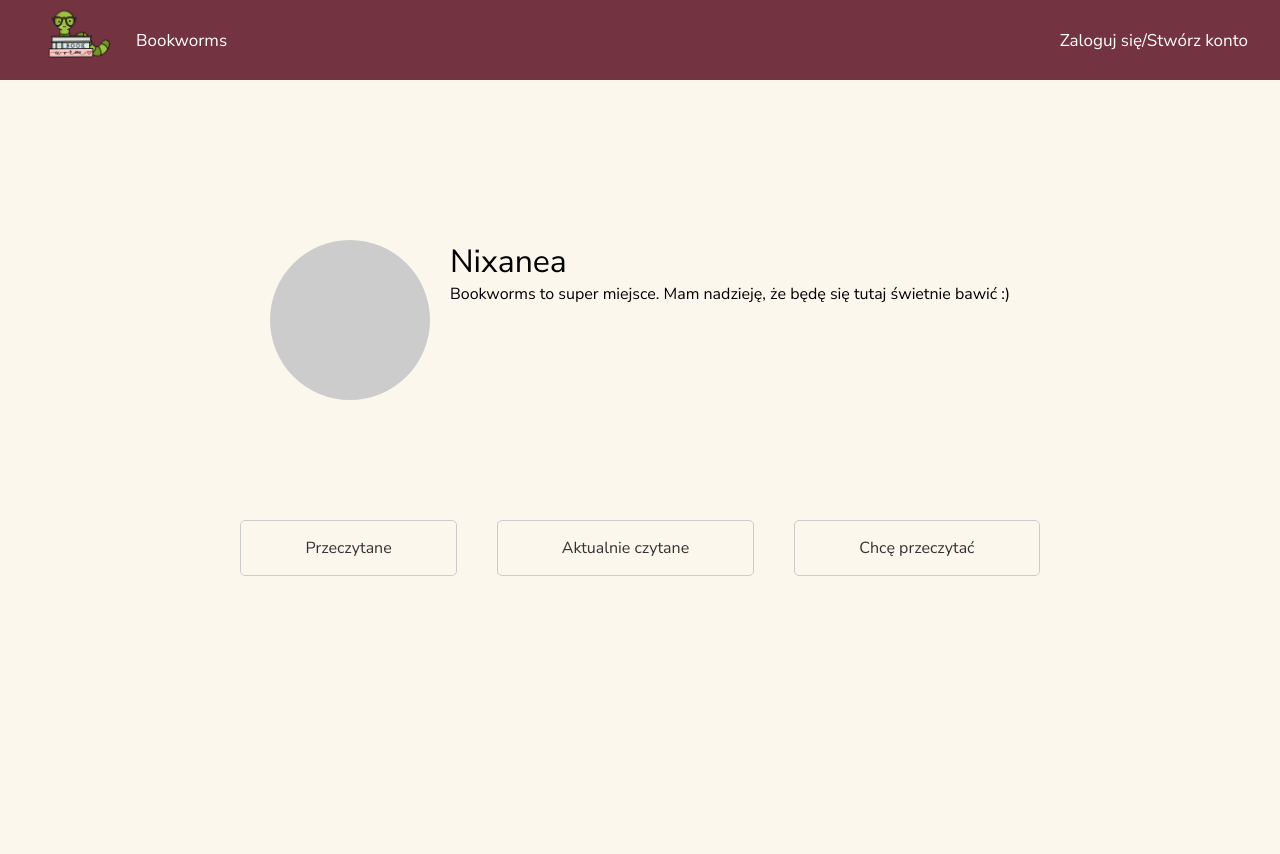
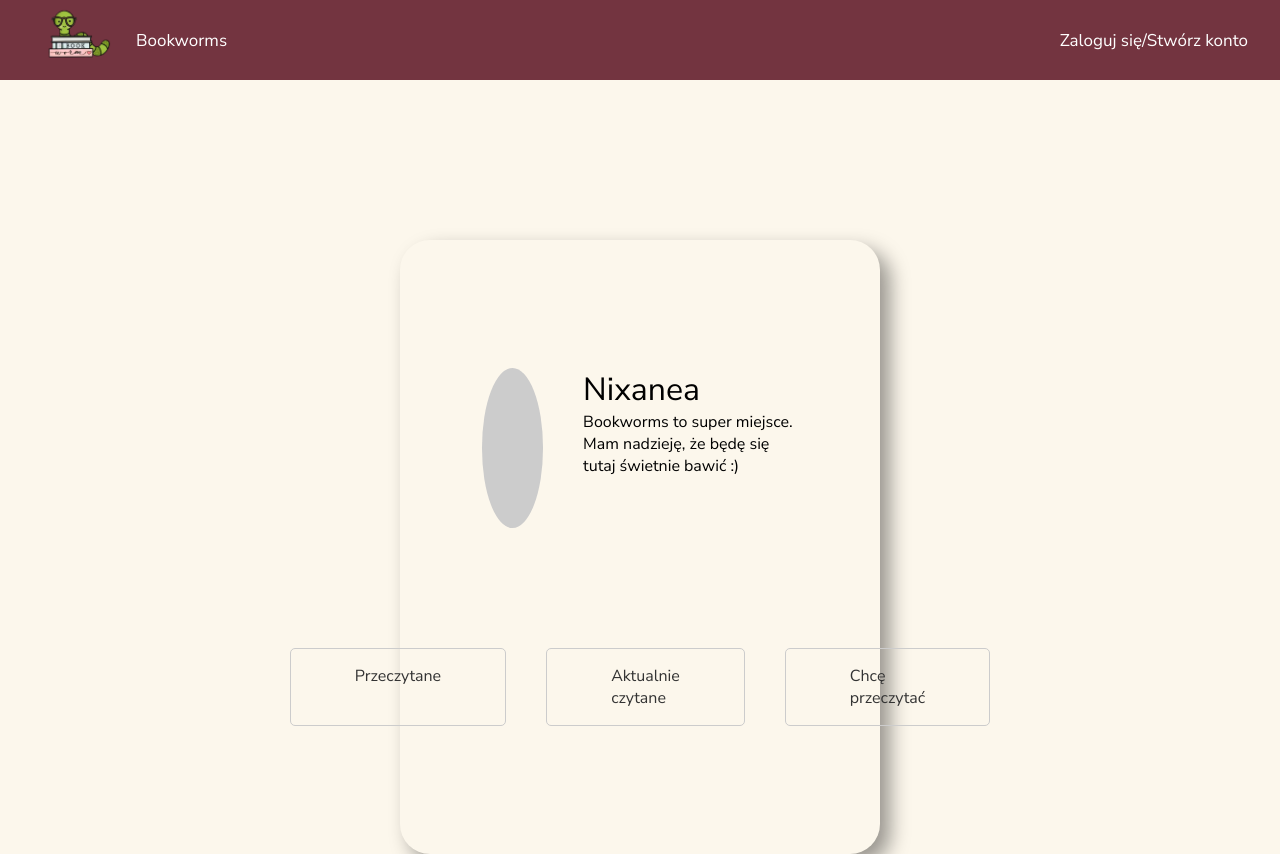
Before and after one commit to dagmaraskulimowska/bookworms-web, a Vue app: page /profile in a window 1280 px wide. Before the commit the page ends 800 px from the top, so only its background shows below. Built offline with nearby package versions, Linux system fonts and the light colour scheme.

Commit message:
better-profile-view

```diff
--- a/src/views/UserProfile.vue
+++ b/src/views/UserProfile.vue
@@ -45,6 +45,11 @@ export default {
   flex-direction: column;
   align-items: center;
   margin-top: 10rem;
+  padding: 8rem;
+  margin-left: 25rem;
+  margin-right: 25rem;
+  border-radius: 30px;
+  box-shadow: 10px 10px 20px rgba(0, 0, 0, 0.4);
 }
 
 .profile-info {
@@ -54,11 +59,10 @@ export default {
 }
 
 .profile-image {
-  margin-right: 20px;
+  margin-right: 40px;
   width: 10rem;
   height: 10rem;
   border-radius: 50%;
-  background-color: #ccc;
   background-size: cover;
   background-position: center;
 }
```
